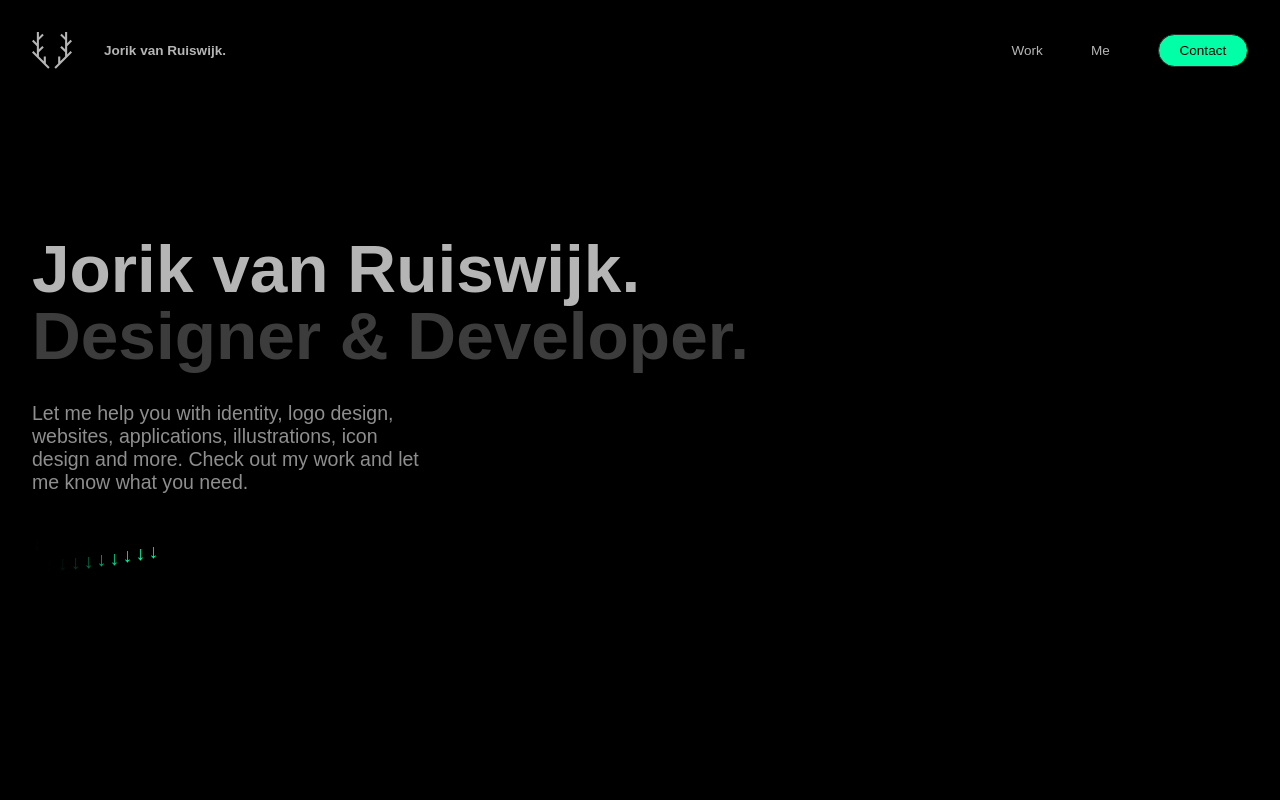
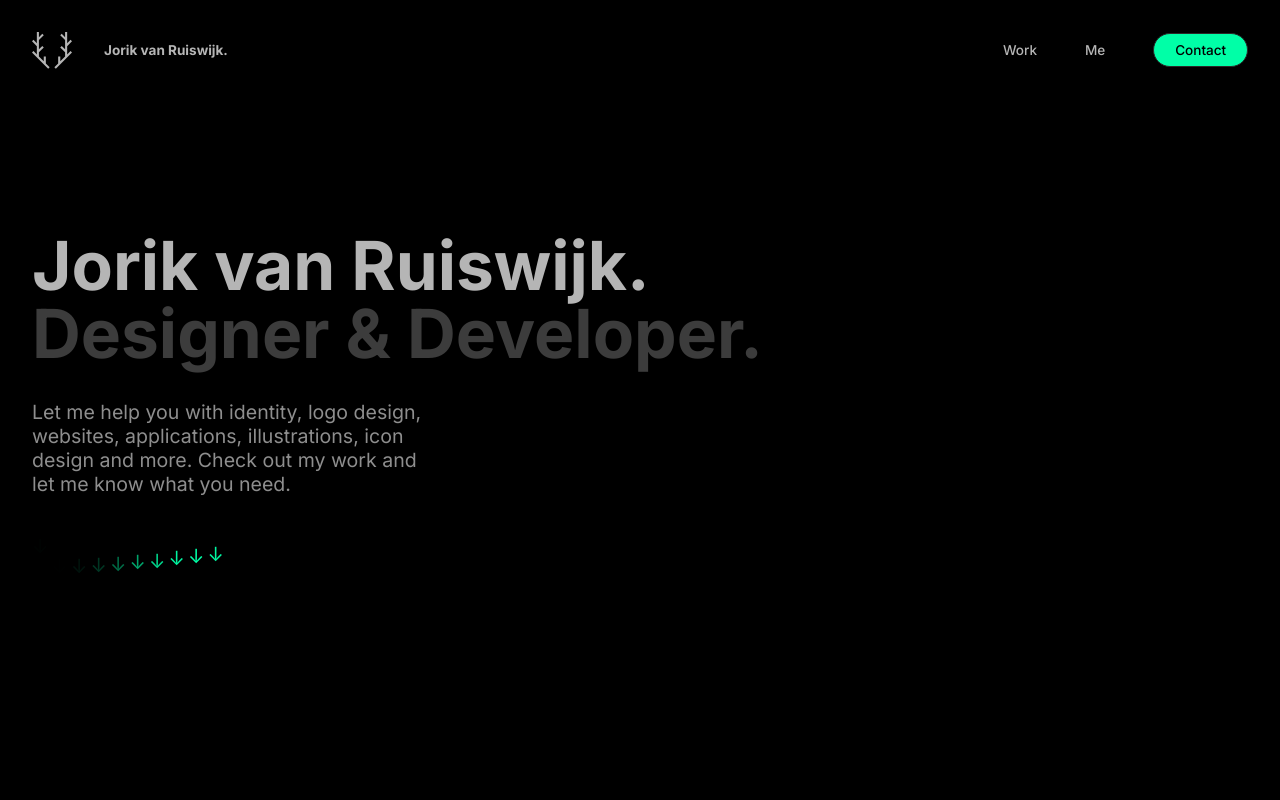
Before and after one commit to HalloJo/jorik-van-ruiswijk, a Next.js app: page / in a window 1280 px wide. Shown: the top 800 px of the page. Built offline with nearby package versions, Linux system fonts and the light colour scheme.

Commit message:
Fix Inter font error

```diff
--- a/styles/abstracts/variables/_fonts.scss
+++ b/styles/abstracts/variables/_fonts.scss
@@ -1,3 +1,3 @@
 @import url("https://fonts.googleapis.com/css2?family=Inter:wght@100;200;300;400;500;600;700;800;900&display=swap");
 
-$body: "Inter Tight", sans-serif;
+$body: "Inter", sans-serif;
```
